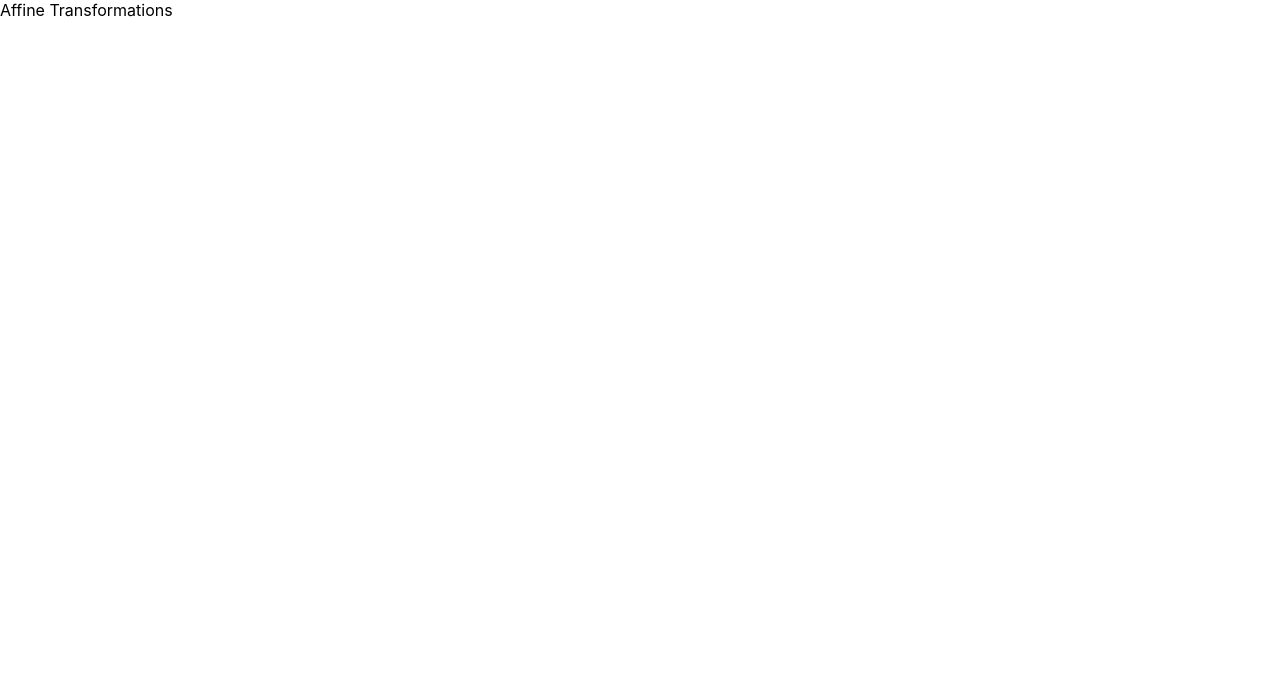
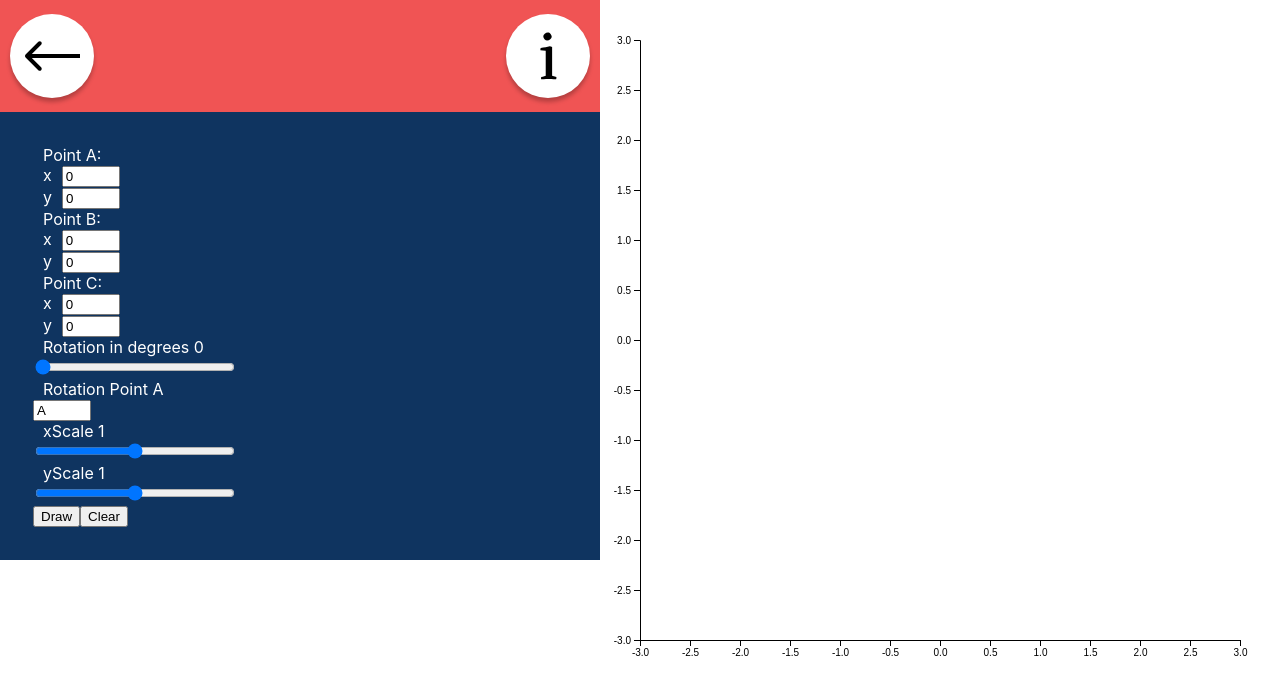
Before and after one commit to RomanSavych0/ComputerGraphics, a React (Create React App) app: page /affine-transformations in a window 1280 px wide. Shown: the top 694 px of the page. Built offline with nearby package versions, Linux system fonts and the light colour scheme.

Commit message:
Affine tranformation page is done

```diff
--- a/package.json
+++ b/package.json
@@ -7,12 +7,14 @@
     "@testing-library/react": "^11.2.2",
     "@testing-library/user-event": "^12.6.0",
     "color-convert": "^2.0.1",
+    "d3": "^6.3.1",
     "formik": "^2.2.6",
     "node-sass": "^4.14.1",
     "react": "^17.0.1",
     "react-dom": "^17.0.1",
     "react-router-dom": "^5.2.0",
     "react-scripts": "4.0.1",
+    "transformation-matrix": "^2.5.0",
     "web-vitals": "^0.2.4",
     "yup": "^0.32.8"
   },
--- a/src/contexts/AffineTransformationsContext.jsx
+++ b/src/contexts/AffineTransformationsContext.jsx
@@ -1,11 +1,18 @@
-import React, {createContext} from 'react';
+import React, {createContext, useState} from 'react';
 
 export const AffineTransformationsContext = createContext('color-models');
 
 const AffineTransformationsProvider = ({children}) => {
+  const [properties, setProperties] = useState({
+    rotationInDegrees: 0,
+    points: [[0, 0], [0, 0], [0, 0]],
+    rotationPoint: 0,
+    xScale: 1,
+    yScale: 1
+  });
 
   return (
-    <AffineTransformationsContext.Provider value={{}}>
+    <AffineTransformationsContext.Provider value={{properties, setProperties}}>
       {children}
     </AffineTransformationsContext.Provider>
   );
--- a/src/pages/AffineTransformations/AffineTransformations.jsx
+++ b/src/pages/AffineTransformations/AffineTransformations.jsx
@@ -1,5 +1,13 @@
-import React from "react";
+import React from 'react';
+import {MainWrapper} from '../../layouts/MainWrapper';
+import AffineTransformationsProperties from './AffineTransformationsProperties';
+import AffineTransformationsView from './AffineTransformationsView';
 
 export const AffineTransformations = () => {
-  return <div>Affine Transformations</div>;
+  return (
+    <MainWrapper
+      Properties={<AffineTransformationsProperties/>}
+      View={<AffineTransformationsView/>}
+    />
+  );
 };
--- a/src/pages/AffineTransformations/AffineTransformationsProperties.jsx
+++ b/src/pages/AffineTransformations/AffineTransformationsProperties.jsx
@@ -1,10 +1,104 @@
-import React from 'react';
+import React, {useContext} from 'react';
+import {AffineTransformationsContext} from '../../contexts/AffineTransformationsContext';
+import {Field, FieldArray, Form, Formik} from 'formik';
 
 const AffineTransformationsProperties = () => {
+  const {properties, setProperties} = useContext(AffineTransformationsContext);
+  const axis = ['x', 'y'];
+  const pointsName = ['A', 'B', 'C'];
+
+  const handleClear = () => {
+    setProperties(prev => (
+      {
+        ...prev,
+        points: [[0, 0], [0, 0], [0, 0]]
+      }
+    ))
+  }
+
   return (
-    <div>
-      Color Models Properties
-    </div>
+    <Formik
+      initialValues={{...properties, rotationPoint: pointsName[properties.rotationPoint]}}
+      onSubmit={({rotationInDegrees, points, rotationPoint, xScale, yScale}) => {
+        setProperties({
+          rotationInDegrees: +rotationInDegrees,
+          points: points.map(p => [+p[0], +p[1]]),
+          rotationPoint: pointsName.indexOf(rotationPoint),
+          xScale: +xScale,
+          yScale: +yScale
+        });
+      }}
+    >
+      {({values}) => (
+        <Form>
+          <FieldArray name={'points'}>
+            {() => (
+              values.points.map((point, pointIndex) => (
+                <div key={pointIndex}>
+                  <label htmlFor={pointsName[pointIndex]}>Point {pointsName[pointIndex]}:</label>
+                  <FieldArray id={pointsName[pointIndex]} key={pointIndex}
+                              name={`points.${pointIndex}`}
+                  >
+                    {() => (
+                      point.map((coordinate, coordinateIndex) => {
+                          const fieldId = `${pointsName[pointIndex]}-${axis[coordinateIndex]}`;
+
+                          return (
+                            <div key={fieldId}>
+                              <label htmlFor={fieldId}>{axis[coordinateIndex]}</label>
+                              <Field key={coordinateIndex} id={fieldId}
+                                     name={`points.${pointIndex}.${coordinateIndex}`}
+                                     label={`${pointsName[pointIndex]}${axis[coordinateIndex]}`}
+                              />
+                            </div>
+                          );
+                        }
+                      )
+                    )}
+                  </FieldArray>
+                </div>
+              ))
+            )}
+          </FieldArray>
+          <div>
+            <div>
+              <label htmlFor="rotationInDegrees">
+                Rotation in degrees {values.rotationInDegrees}
+              </label>
+            </div>
+            <Field type={'range'} min={0} max={360} step={1} style={{width: 200}}
+                   name={'rotationInDegrees'} id={'rotationInDegrees'}
+            />
+            <div>
+              <div>
+                <label htmlFor="rotationPoint">Rotation Point {values.rotationPoint}</label>
+              </div>
+              <Field name={'rotationPoint'} id={'rotationPoint'}/>
+            </div>
+          </div>
+          <div>
+            <label htmlFor="xScale">
+              xScale {values.xScale}
+            </label>
+          </div>
+          <Field type={'range'} min={0} max={2} step={0.05} style={{width: 200}}
+                 name={'xScale'} id={'xScale'}
+          />
+          <div>
+            <label htmlFor="yScale">
+              yScale {values.yScale}
+            </label>
+          </div>
+          <Field type={'range'} min={0} max={2} step={0.05} style={{width: 200}}
+                 name={'yScale'} id={'yScale'}
+          />
+          <div>
+            <button type={'submit'}>Draw</button>
+            <button type={'button'} onClick={handleClear}>Clear</button>
+          </div>
+        </Form>
+      )}
+    </Formik>
   );
 };
 
--- a/src/pages/AffineTransformations/AffineTransformationsView.jsx
+++ b/src/pages/AffineTransformations/AffineTransformationsView.jsx
@@ -1,10 +1,145 @@
-import React from 'react';
+import React, {useState, useRef, useEffect, useContext} from 'react';
+import {AffineTransformationsContext} from '../../contexts/AffineTransformationsContext';
+import {axisBottom, axisLeft, line, max, min, scaleLinear, select} from 'd3';
+import {scale, rotate, compose, applyToPoint} from 'transformation-matrix';
 
 const AffineTransformationsView = () => {
+  const {properties} = useContext(AffineTransformationsContext);
+  const ref = useRef();
+  const requestId = useRef(0);
+  const [points, setPoints] = useState([[0, 0], [0, 0], [0, 0], [0, 0]]);
+  const [animating, setAnimating] = useState(false);
+  const rotationPoint = useRef([0, 0]);
+  const xScale = useRef(1);
+  const yScale = useRef(1);
+  const rotationInRadians = useRef(0);
+  const startAnimationTime = useRef(0);
+  const initialPoints = useRef([[0, 0], [0, 0], [0, 0], [0, 0]]);
+  const animationTime = 3000;
+
+  const stopAnimation = () => {
+    window.cancelAnimationFrame(requestId.current);
+  };
+
+  useEffect(() => {
+    const {
+      points: entryPoints,
+      rotationInDegrees,
+      rotationPoint: rp,
+      xScale: xsc,
+      yScale: ysc
+    } = properties;
+
+    rotationPoint.current = entryPoints[rp];
+    rotationInRadians.current = rotationInDegrees / 180 * Math.PI;
+    initialPoints.current = [...entryPoints, entryPoints[0]];
+    xScale.current = xsc;
+    yScale.current = ysc;
+
+    setPoints(initialPoints.current);
+
+    if (entryPoints.flat(2).filter(p => p !== 0).length) {
+      if (animating) {
+        setAnimating(false);
+        stopAnimation();
+      }
+
+      const timerId = setTimeout(() => {
+        startAnimationTime.current = performance.now();
+
+        setAnimating(true);
+      }, 1000);
+
+      return () => {
+        clearTimeout(timerId);
+      };
+    }
+  }, [properties]);
+
+  useEffect(() => {
+    const svg = select(ref.current);
+
+    const width = 600, height = 600;
+
+    const x = points.map(p => p[0]);
+    const y = points.map(p => p[1]);
+
+    const xScale = scaleLinear().domain([min(x) - 3, max(x) + 3]).range([0, width]);
+    const yScale = scaleLinear().domain([min(y) - 3, max(y) + 3]).range([height, 0]);
+
+    const xAxis = axisBottom(xScale);
+    const yAxis = axisLeft(yScale);
+
+    const myLine = line()
+      .x(([x, y]) => xScale(x))
+      .y(([x, y]) => yScale(y));
+
+    svg
+      .style('overflow', 'visible')
+      .attr('width', width)
+      .attr('height', height)
+      .selectAll('path')
+      .data([points])
+      .join('path')
+      .attr('d', myLine)
+      .attr('fill', 'none')
+      .attr('stroke', 'blue');
+
+    svg
+      .select('.x-axis')
+      .style('transform', `translateY(${height}px)`)
+      .call(xAxis);
+
+    svg
+      .select('.y-axis')
+      .call(yAxis);
+  }, [points]);
+
+  useEffect(() => {
+    if (animating) {
+      requestId.current = requestAnimationFrame(() => {
+        let timeDifference = performance.now() - startAnimationTime.current;
+
+        const rp = rotationPoint.current;
+        const initPoints = initialPoints.current;
+        const rotation = rotationInRadians.current;
+
+        if (timeDifference > animationTime) {
+          setAnimating(false);
+          timeDifference = animationTime;
+        }
+
+        const partTime = timeDifference / animationTime;
+
+        setPoints(prevPoints => (
+          prevPoints.map((p, i) => {
+            const initPoint = {
+              x: initPoints[i][0],
+              y: initPoints[i][1]
+            };
+            const matrix = compose(
+              rotate(rotation * partTime, rp[0], rp[1]),
+              scale((xScale.current - 1) * partTime + 1, (yScale.current - 1) * partTime + 1)
+            );
+            const {x, y} = applyToPoint(
+              matrix, initPoint
+            );
+
+            return [x, y];
+          })
+        ));
+      });
+
+      return stopAnimation;
+    }
+  });
+
   return (
-    <div>
-      dfjd
-    </div>
+    <svg ref={ref} style={{margin: 40}}>
+      <path/>
+      <g className={'x-axis'}/>
+      <g className={'y-axis'}/>
+    </svg>
   );
 };
 
```
Also changed, not shown: 2 other files (tests, documents, lock files or other folders).
